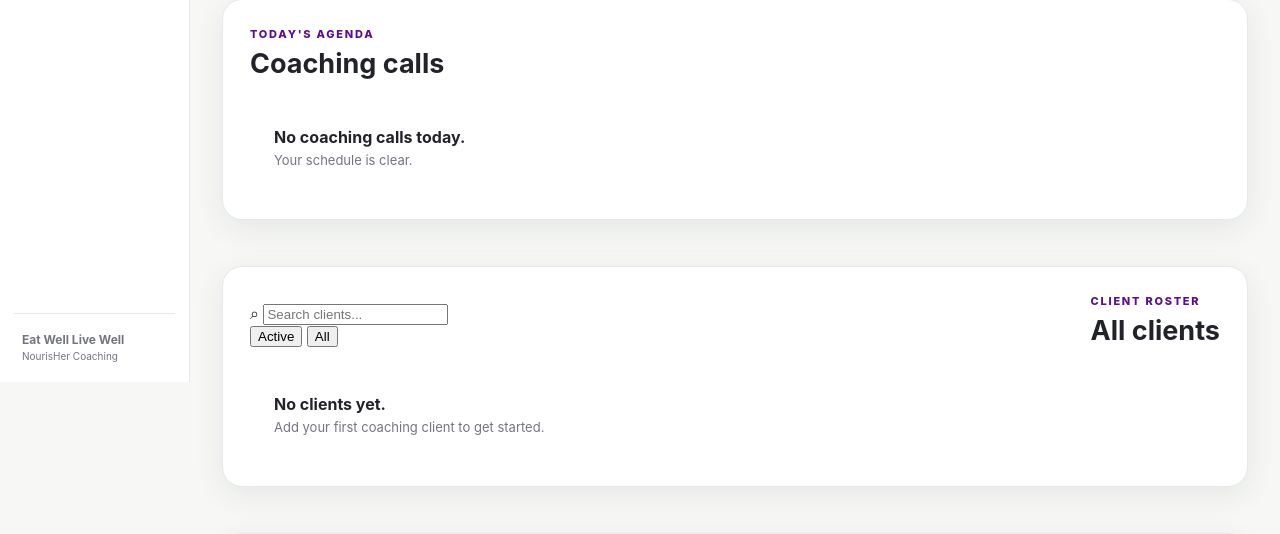
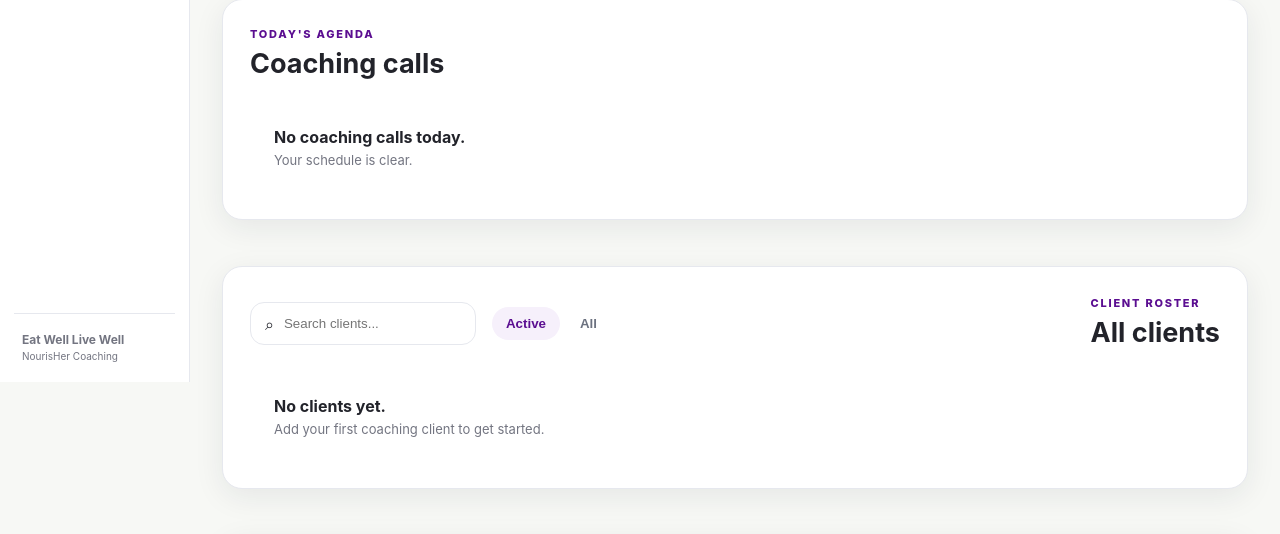
Before and after one commit to ramsparames/eatwelllivewell, a FastAPI app: page /dashboard/clients in a window 1280 px wide. Shown: the part 418-952 px from the top of the page. Run offline with FastAPI, Linux system fonts and the light colour scheme; the visitor is signed in with stand-in values (Sample User, id 1); parts of the project's set-up code (start-up, migrations or seed data) failed here and were passed over.

Commit message:
Add client toolbar and search styles to dashboard

```diff
--- a/static/dashboard.css
+++ b/static/dashboard.css
@@ -3088,3 +3088,55 @@ a.coach-home-stat:hover {
 .compact-summary .coaching-summary-card strong {
     font-size: 30px;
 }
+.client-toolbar {
+    display: flex;
+    align-items: center;
+    justify-content: space-between;
+    gap: 16px;
+    margin: 8px 0 4px;
+}
+
+.client-search {
+    flex: 1;
+    max-width: 520px;
+
+    display: flex;
+    align-items: center;
+    gap: 10px;
+
+    padding: 0 14px;
+
+    border: 1px solid var(--border);
+    border-radius: 14px;
+    background: #fff;
+}
+
+.client-search input {
+    width: 100%;
+    border: 0;
+    outline: 0;
+    padding: 13px 0;
+    background: transparent;
+}
+
+.client-filter {
+    display: flex;
+    gap: 6px;
+}
+
+.client-filter button {
+    border: 0;
+    border-radius: 999px;
+    padding: 9px 14px;
+
+    color: var(--text-light);
+    background: transparent;
+
+    font-weight: 700;
+    cursor: pointer;
+}
+
+.client-filter button.is-active {
+    color: var(--purple);
+    background: var(--purple-50);
+}
```
